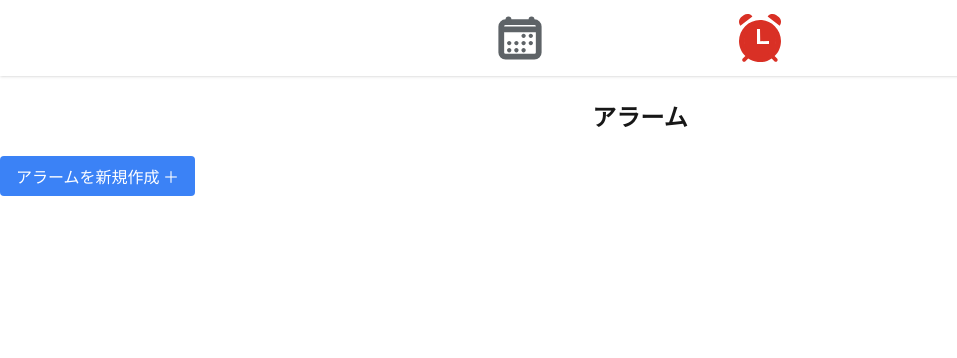
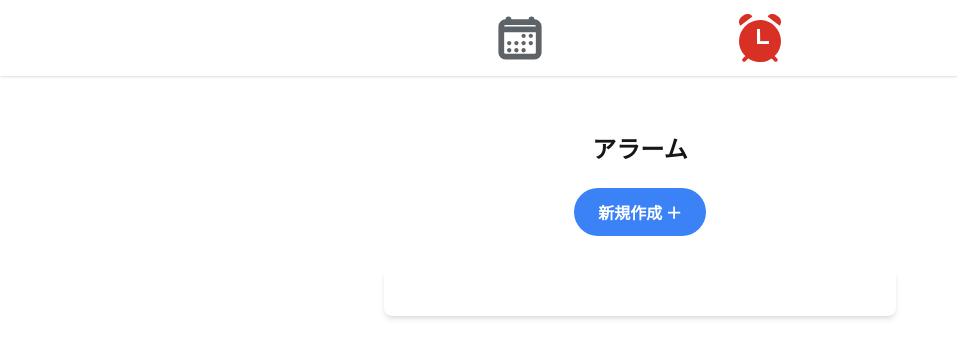
Before and after one commit to Go3105/mezamashitai, a Next.js app in the folder my-app/: page /alarm in a window 1280 px wide. Shown: the top 358 px of the page, without its empty margins (0-957 px from the left). Built offline with nearby package versions, Linux system fonts and the light colour scheme.

Commit message:
mainマージ後最終

```diff
--- a/my-app/src/app/_components/AlarmItem.tsx
+++ b/my-app/src/app/_components/AlarmItem.tsx
@@ -1,4 +1,5 @@
 import React from "react";
+import { MdDelete } from "react-icons/md"; // 削除アイコンとして使用
 
 type AlarmItemProps = {
   alarm: {
@@ -6,30 +7,70 @@ type AlarmItemProps = {
     name: string;
     time: string;
     isActive: boolean;
+    remind: boolean; // リマインド設定を追加
   };
   onToggle: () => void;
   onDelete: () => void;
 };
 
-export default function AlarmItem({ alarm, onToggle, onDelete }: AlarmItemProps){
+export default function AlarmItem({
+  alarm,
+  onToggle,
+  onDelete,
+}: AlarmItemProps) {
   const handleDelete = () => {
-        const confirmd = window.confirm("本当に削除しますか？");
-        if(confirmd){
+    const confirmed = window.confirm("本当に削除しますか？");
+    if (confirmed) {
       onDelete();
     }
   };
 
-    return(
-        <li className="flex items-center justify-center text-center mb-2">
-            <span className="flex-1">{alarm.name}</span>
-            <span className="flex-1">{alarm.time}</span>
+  return (
+    <li className="flex items-center justify-between py-4 border-b border-gray-200">
+      <div className="flex items-start flex-col space-x-4">
+        {/* 時刻を強調したバッジ */}
+        <span className="bg-blue-100 text-blue-800 text-3xl font-bold px-4 py-2 rounded-lg shadow-sm ">
+          {alarm.time}
+        </span>
+        {/* アラーム名 */}
+        <div className="flex-1 mt-1">
+          <span className="block text-gray-700 font-medium text-sm ">
+            {alarm.name}
+          </span>
+        </div>
+      </div>
+      <div className="flex items-center space-x-4">
+        {/* リマインド情報を表示 */}
+        {alarm.remind && (
+          <span className="mt-1 inline-block bg-yellow-100 text-yellow-800 text-xs font-medium px-2 py-1 rounded">
+            リマインド有効
+          </span>
+        )}
+        {/* トグルスイッチとON/OFFラベル */}
+        <label className="flex items-center space-x-2">
           <input
             type="checkbox"
             checked={alarm.isActive}
             onChange={onToggle}
-                className="toggle-checkbox mx-2"
+            className="w-6 h-6 text-blue-500 rounded focus:ring focus:ring-blue-200"
           />
-            <button onClick={handleDelete} className="ml-2 text-red-500">削除</button>
+          <span
+            className={`font-semibold ${
+              alarm.isActive ? "text-blue-600" : "text-gray-400"
+            }`}
+          >
+            {alarm.isActive ? "ON" : "OFF"}
+          </span>
+        </label>
+        {/* 削除ボタン */}
+        <button
+          onClick={handleDelete}
+          className="text-gray-400 hover:text-red-500 transition-colors"
+          aria-label="Delete alarm"
+        >
+          <MdDelete className="w-6 h-6" />
+        </button>
+      </div>
     </li>
   );
 }
--- a/my-app/src/app/_components/AlarmList.tsx
+++ b/my-app/src/app/_components/AlarmList.tsx
@@ -1,27 +1,22 @@
-// app/_components/AlarmList.tsx
 "use client";
 import React from "react";
 import AlarmItem from "./AlarmItem";
 import { useAlarmContext } from "./AlarmContext";
 
-type Alarm = {
-    id: number;
-    name: string;
-    time: string;
-    isActive: boolean;
-};
+export default function AlarmList() {
+  const { alarms, toggleAlarm, deleteAlarm } = useAlarmContext();
 
-type AlarmListProps = {
-    alarms: Alarm[]; // alarmsの型を定義
-};
-
-export default function AlarmList({ alarms }: AlarmListProps) {
-    const { toggleAlarm, deleteAlarm } = useAlarmContext();
+  // 時刻順にアラームをソート
+  const sortedAlarms = [...alarms].sort((a, b) => {
+    const timeA = new Date(`1970-01-01T${a.time}:00`).getTime();
+    const timeB = new Date(`1970-01-01T${b.time}:00`).getTime();
+    return timeA - timeB;
+  });
 
   return (
-        <div className="p-4">
-            <ul>
-                {alarms.map((alarm) => (
+    <div className="max-w-lg mx-auto p-6 bg-white rounded-lg shadow-md">
+      <ul className="divide-y divide-gray-200">
+        {sortedAlarms.map((alarm) => (
           <AlarmItem
             key={alarm.id}
             alarm={alarm}
--- a/my-app/src/app/alarm/page.tsx
+++ b/my-app/src/app/alarm/page.tsx
@@ -1,24 +1,23 @@
-"use client";
-
 import React from "react";
 import AlarmList from "../_components/AlarmList";
 import Link from "next/link";
 import Tab from "../_components/Tab";
-import { useAlarmContext } from "../_components/AlarmContext";
 
 export default function AlarmPage() {
-  const { alarms } = useAlarmContext();
-
   return (
-    <div>
+    <div className="">
       <Tab />
-        <h1 className="text-center text-2xl p-6 font-bold">アラーム</h1>
+      <div className="max-w-lg mx-auto text-center p-8">
+        <h2 className="text-center text-2xl p-6 font-bold">アラーム</h2>
         <Link href="/alarmAdd">
-          <button className="bg-blue-500 text-white px-4 py-2 rounded">
-            アラームを新規作成 ＋
+          <button className="bg-blue-500 hover:bg-blue-600 text-white px-6 py-3 rounded-full font-semibold   ">
+            新規作成 ＋
           </button>
         </Link>
-      <AlarmList alarms={alarms} />
+      </div>
+      <div className="">
+        <AlarmList />
+      </div>
     </div>
   );
 }
```
Lines whose indentation alone changed are shown as unchanged.
